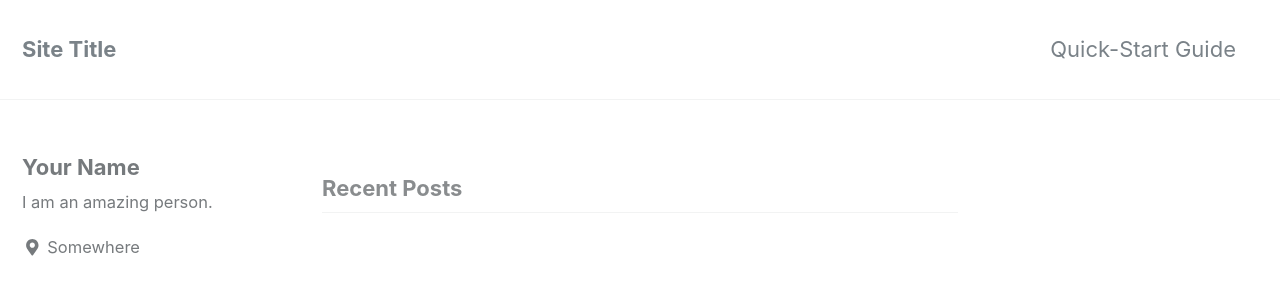
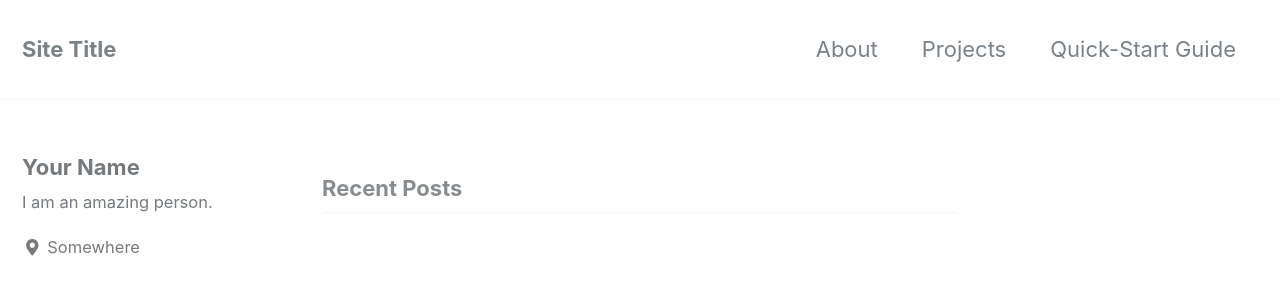
Before and after one commit to npendicott/npendicott.github.io, a Jekyll site: the page built from index.html, in a window 1280 px wide and 900 px high. Shown: the top 300 px of the window. Built offline with Jekyll 4.4.1, drawn with Linux system fonts in a browser that asks for light colours; nearby versions of some CDN libraries; the list of posts is cut into pages by our own code.

Commit message:
Forgot the nav bar stuff

```diff
--- a/_data/navigation.yml
+++ b/_data/navigation.yml
@@ -1,5 +1,9 @@
 # main links
 main:
+  - title: "About"
+    permalink: /about/
+  - title: "Projects"
+    permalink: /projects/
   - title: "Quick-Start Guide"
     url: https://mmistakes.github.io/minimal-mistakes/docs/quick-start-guide/
   # - title: "About"
```
